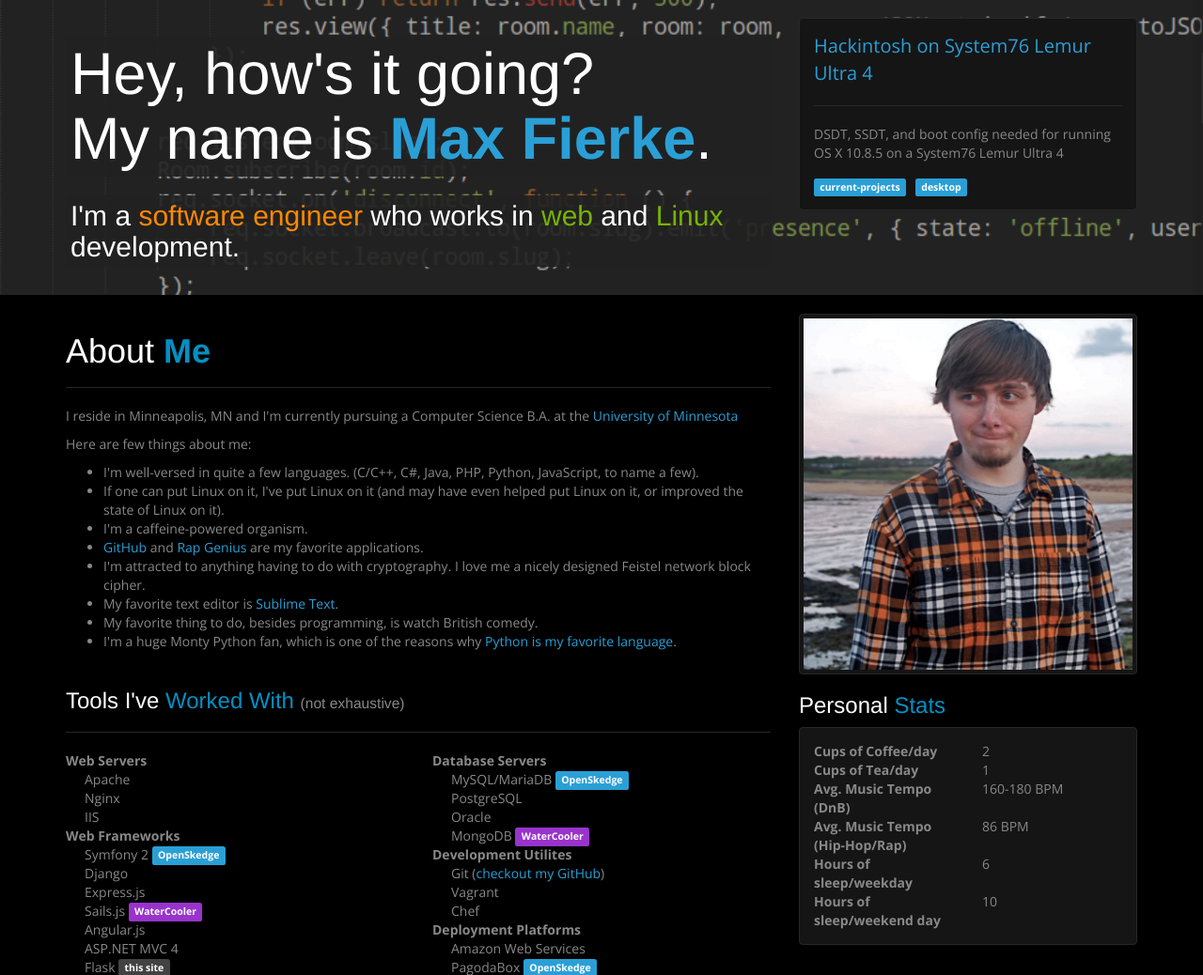
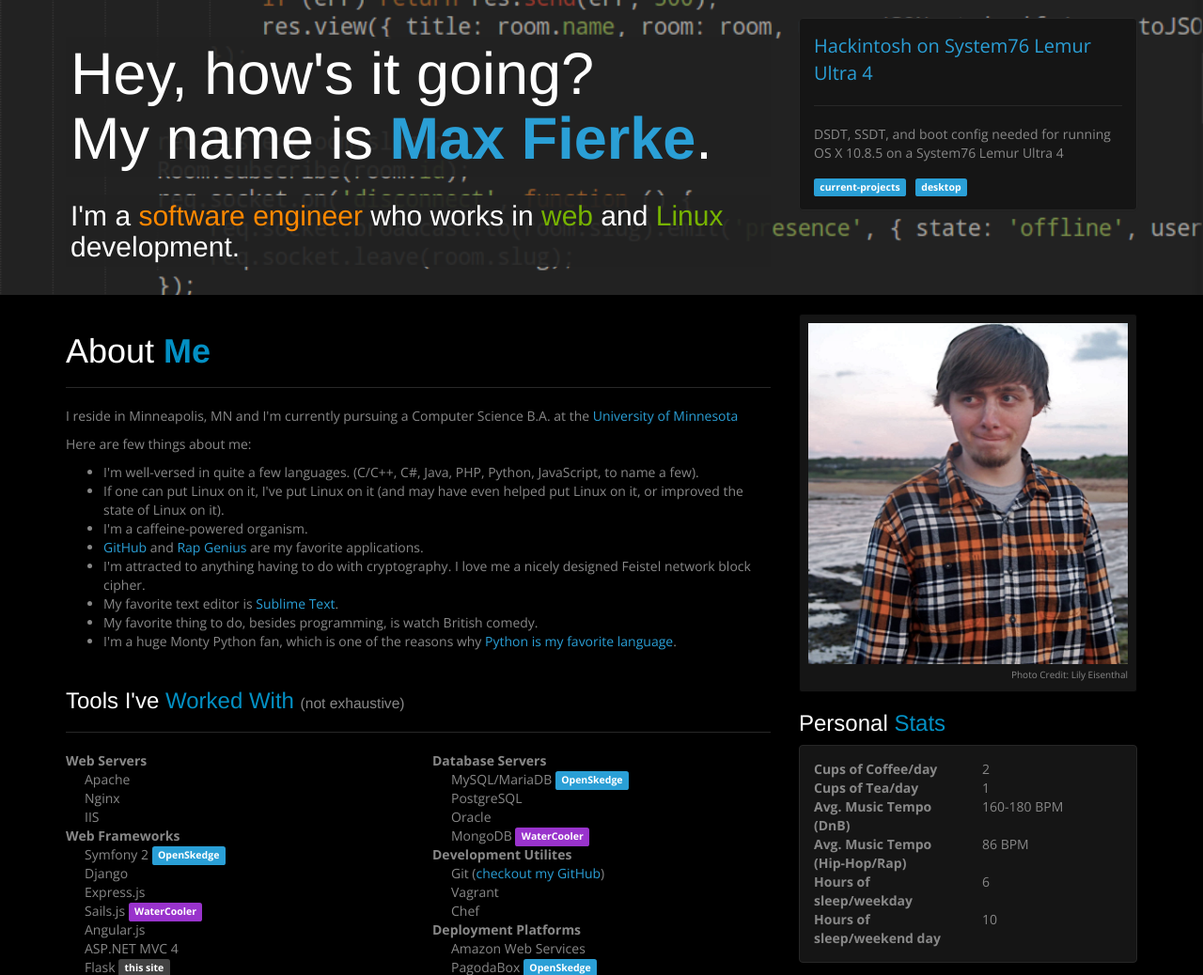
Before and after one commit to maxfierke/dotcom-flask, a Flask app: page / in a window 1280 px wide. Shown: the part 51-1089 px from the top of the page at 94% size. Run offline with Flask 2, Linux system fonts and the light colour scheme; some libraries are stand-ins or nearby versions; some web fonts are replaced.

Commit message:
Add Lily's photo credit
Signed-off-by: Max Fierke <max@maxfierke.com>

```diff
--- a/static/css/application.css
+++ b/static/css/application.css
@@ -65,6 +65,11 @@ code {
 
 .img-about {
     margin-top: 20px;
+    text-align: right;
+}
+
+.img-about small {
+    font-size: 10px;
 }
 
 .navbar {
--- a/templates/about.html
+++ b/templates/about.html
@@ -58,7 +58,10 @@
         </div>
     </div>
     <div class="col-sm-4">
-        <img class="img-responsive img-thumbnail img-about" src="/static/images/scotland.jpg" />
+        <div class="well well-sm img-about">
+            <img class="img-responsive" src="/static/images/scotland.jpg" alt="Photo Credit: Lily Eisenthal" />
+            <small class="text-muted">Photo Credit: Lily Eisenthal</small>
+        </div>
         <h3><span class="white">Personal</span> <span class="ebleu">Stats</span></h3>
         <div class="panel panel-primary">
             <div class="panel-body">
```
